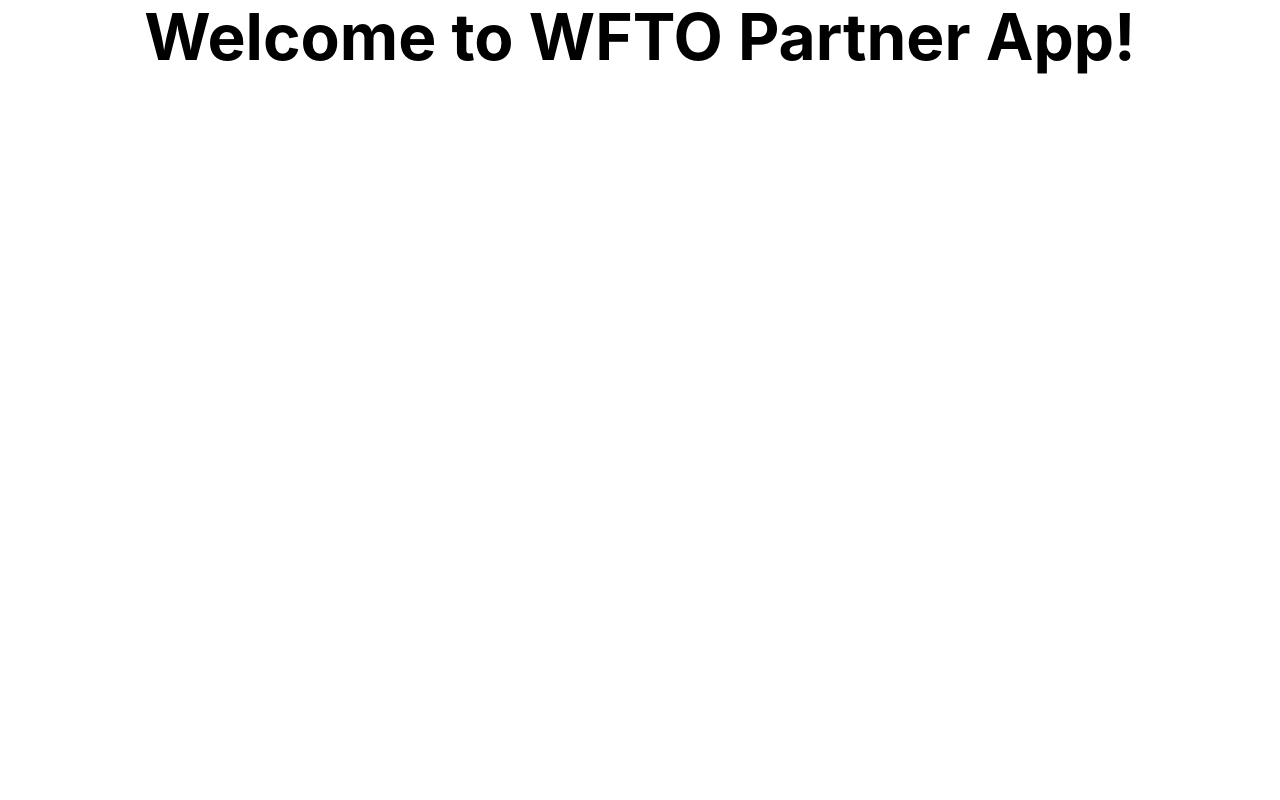
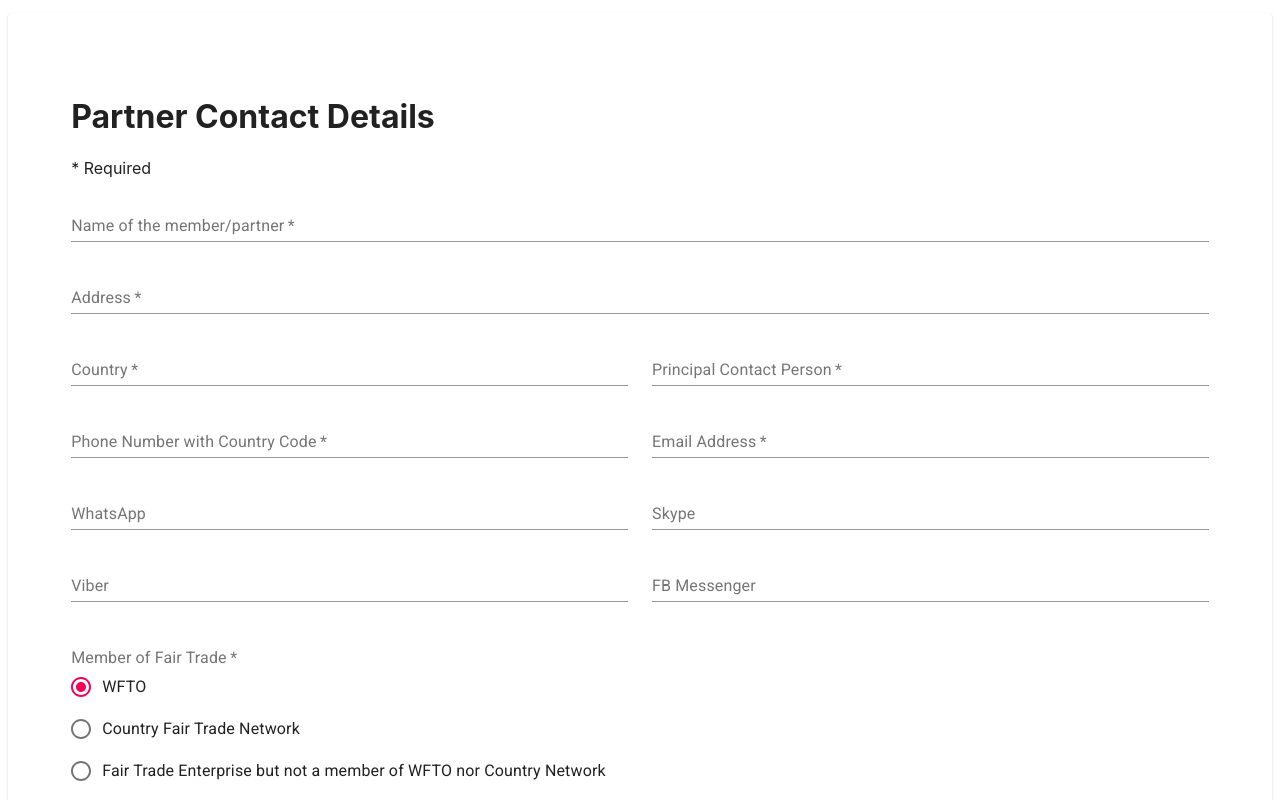
Before and after one commit to go-corona-go/the-partner-dashboard, a Next.js app: page / in a window 1280 px wide. Shown: the top 800 px of the page. Built offline with nearby package versions, Linux system fonts and the light colour scheme.

Commit message:
Seller Details form UI

```diff
--- /dev/null
+++ b/components/sellerDetailsForm.js
@@ -0,0 +1,153 @@
+import React from 'react';
+import { makeStyles } from '@material-ui/core/styles';
+import Grid from '@material-ui/core/Grid';
+import Card from '@material-ui/core/Card';
+import TextField from '@material-ui/core/TextField';
+import Radio from '@material-ui/core/Radio';
+import RadioGroup from '@material-ui/core/RadioGroup';
+import FormControlLabel from '@material-ui/core/FormControlLabel';
+import FormControl from '@material-ui/core/FormControl';
+import FormLabel from '@material-ui/core/FormLabel';
+import Button from '@material-ui/core/Button';
+
+const useStyles = makeStyles((theme) => ({
+    root: {
+      minWidth: '80%',
+      padding: '5%'
+    },
+    input: {
+        minWidth: '100%'
+    },
+    btnStyle: {
+        display: 'flex',
+        justifyContent: 'center',
+        alignItems: 'center',
+        margin: theme.spacing(4)
+    },
+    radioGrp: {
+        marginTop: theme.spacing(3)
+    }
+  }));
+
+function SellerDetailsForm(){
+    const classes = useStyles();
+    const [value, setValue] = React.useState('WFTO');
+
+    const handleChange = (event) => {
+        setValue(event.target.value);
+    };
+
+    return(
+        <Card className={classes.root}>
+            <h1>Partner Contact Details</h1>
+            <p>* Required</p>
+            <form noValidate autoComplete="off">
+                <Grid container spacing={3}>
+                    <Grid item xs={12} sm={12} lg={12}>
+                        <TextField
+                            required
+                            id="name"
+                            label="Name of the member/partner"
+                            placeholder="Name"
+                            className={classes.input}
+                        />
+                    </Grid>
+                    <Grid item xs={12} sm={12} lg={12}>
+                        <TextField
+                            required
+                            id="address"
+                            label="Address"
+                            placeholder="Address.."
+                            className={classes.input}
+                        />
+                    </Grid>
+                    <Grid item xs={12} sm={6}>
+                        <TextField
+                            required
+                            id="country"
+                            label="Country"
+                            placeholder="Country.."
+                            className={classes.input}
+                        />
+                    </Grid>
+                    <Grid item xs={12} sm={6}>
+                        <TextField
+                            required
+                            id="principal-contact"
+                            label="Principal Contact Person"
+                            placeholder="Principal Contact Person Name.."
+                            className={classes.input}
+                        />
+                    </Grid>
+                    <Grid item xs={12} sm={6}>
+                        <TextField
+                            required
+                            id="phone-number"
+                            label="Phone Number with Country Code"
+                            placeholder="Phone Number with Country Code.."
+                            className={classes.input}
+                        />
+                    </Grid>
+                    <Grid item xs={12} sm={6}>
+                        <TextField
+                            required
+                            id="email-address"
+                            label="Email Address"
+                            placeholder="Email Address.."
+                            className={classes.input}
+                        />
+                    </Grid>
+                    <Grid item xs={12} sm={6}>
+                        <TextField
+                            id="whatsapp"
+                            label="WhatsApp"
+                            placeholder="Whatsapp number.."
+                            className={classes.input}
+                        />
+                    </Grid>
+                    <Grid item xs={12} sm={6}>
+                        <TextField
+                            id="skype"
+                            label="Skype"
+                            placeholder="Skype.."
+                            className={classes.input}
+                        />
+                    </Grid>
+                    <Grid item xs={12} sm={6}>
+                        <TextField
+                            id="viber"
+                            label="Viber"
+                            placeholder="Viber.."
+                            className={classes.input}
+                        />
+                    </Grid>
+                    <Grid item xs={12} sm={6}>
+                        <TextField
+                            id="fb-messenger"
+                            label="FB Messenger"
+                            placeholder="FB Messenger.."
+                            className={classes.input}
+                        />
+                    </Grid>
+                    <Grid item>
+                    <FormControl component="fieldset" className={classes.radioGrp}>
+                        <FormLabel required component="legend">Member of Fair Trade</FormLabel>
+                        <RadioGroup aria-label="Member of Fair Trade" name="member-of-fair-trade" value={value} onChange={handleChange}>
+                            <FormControlLabel value="WFTO" control={<Radio />} label="WFTO" />
+                            <FormControlLabel value="Country Fair Trade Network" control={<Radio />} label="Country Fair Trade Network" />
+                            <FormControlLabel value="Fair Trade Enterprise but not a member of WFTO nor Country Network" control={<Radio />} label="Fair Trade Enterprise but not a member of WFTO nor Country Network" />
+                            <FormControlLabel value="Other" control={<Radio />} label="Other" />
+                        </RadioGroup>
+                        </FormControl>
+                    </Grid>
+                </Grid>
+                <div className={classes.btnStyle}>
+                    <Button variant="contained" color="primary">
+                        Save Details
+                    </Button>
+                </div>
+            </form>
+        </Card>
+    )
+}
+export default SellerDetailsForm;
--- a/package.json
+++ b/package.json
@@ -8,7 +8,10 @@
     "start": "next start"
   },
   "dependencies": {
+    "@apollo/react-hooks": "^3.1.4",
     "@material-ui/core": "^4.9.9",
+    "@material-ui/styles": "^4.9.6",
+    "apollo-boost": "^0.4.7",
     "apollo-server": "^2.12.0",
     "graphql": "^15.0.0",
     "next": "9.3.4",
--- a/pages/index.js
+++ b/pages/index.js
@@ -1,17 +1,31 @@
+import { makeStyles } from '@material-ui/core/styles'
 import Container from '@material-ui/core/Container'
 import Head from 'next/head'
+import SellerDetailsForm from '../components/sellerDetailsForm'
 
-const Home = () => (
-  <Container>
+const useStyles = makeStyles({
+  root: {
+    minHeight: '100vh',
+    padding: '0 0.5rem',
+    display: 'flex',
+    flexDirection: 'column',
+    justifyContent: 'center',
+    alignItems: 'center',
+    marginTop: '1%',
+    marginBottom: '1%'
+  }
+});
+
+function Home(){
+  const classes = useStyles();
+  return (
+  <Container className={classes.root}>
     <Head>
       <title>WFTO: Partner App</title>
       <link rel="icon" href="/favicon.ico" />
     </Head>
 
-
-      <h1 className="title">
-        Welcome to WFTO Partner App!
-      </h1>
+    <SellerDetailsForm />
 
     <style jsx>{`
       .container {
@@ -21,85 +35,6 @@
         flex-direction: column;
         justify-content: center;
         align-items: center;
-      }
-
-      main {
-        padding: 5rem 0;
-        flex: 1;
-        display: flex;
-        flex-direction: column;
-        justify-content: center;
-        align-items: center;
-      }
-
-      footer {
-        width: 100%;
-        height: 100px;
-        border-top: 1px solid #eaeaea;
-        display: flex;
-        justify-content: center;
-        align-items: center;
-      }
-
-      footer img {
-        margin-left: 0.5rem;
-      }
-
-      footer a {
-        display: flex;
-        justify-content: center;
-        align-items: center;
-      }
-
-      a {
-        color: inherit;
-        text-decoration: none;
-      }
-
-      .title a {
-        color: #0070f3;
-        text-decoration: none;
-      }
-
-      .title a:hover,
-      .title a:focus,
-      .title a:active {
-        text-decoration: underline;
-      }
-
-      .title {
-        margin: 0;
-        line-height: 1.15;
-        font-size: 4rem;
-      }
-
-      .title,
-      .description {
-        text-align: center;
-      }
-
-      .description {
-        line-height: 1.5;
-        font-size: 1.5rem;
-      }
-
-      code {
-        background: #fafafa;
-        border-radius: 5px;
-        padding: 0.75rem;
-        font-size: 1.1rem;
-        font-family: Menlo, Monaco, Lucida Console, Liberation Mono,
-          DejaVu Sans Mono, Bitstream Vera Sans Mono, Courier New, monospace;
-      }
-
-      .grid {
-        display: flex;
-        align-items: center;
-        justify-content: center;
-        flex-wrap: wrap;
-
-        max-width: 800px;
-        margin-top: 3rem;
       }
 
       .card {
@@ -131,13 +66,6 @@
         font-size: 1.25rem;
         line-height: 1.5;
       }
-
-      @media (max-width: 600px) {
-        .grid {
-          width: 100%;
-          flex-direction: column;
-        }
-      }
     `}</style>
 
     <style jsx global>{`
@@ -155,5 +83,6 @@
     `}</style>
   </Container>
 )
+}
 
-export default Home
+export default Home;
```
Also changed, not shown: 1 other file (tests, documents, lock files or other folders).
